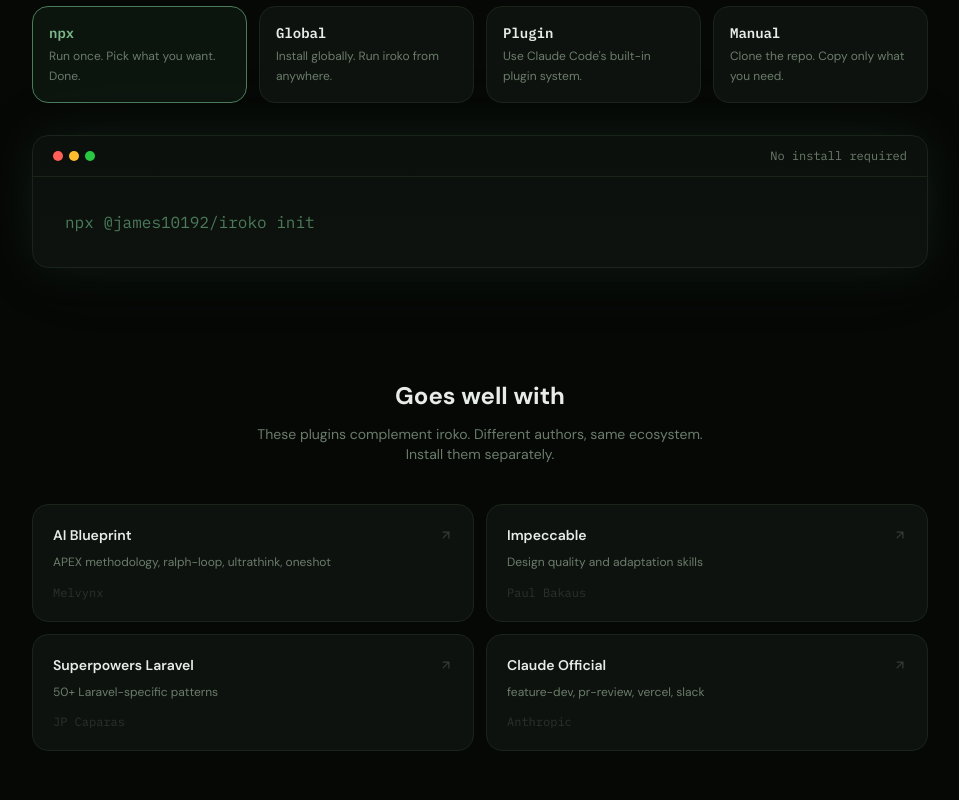
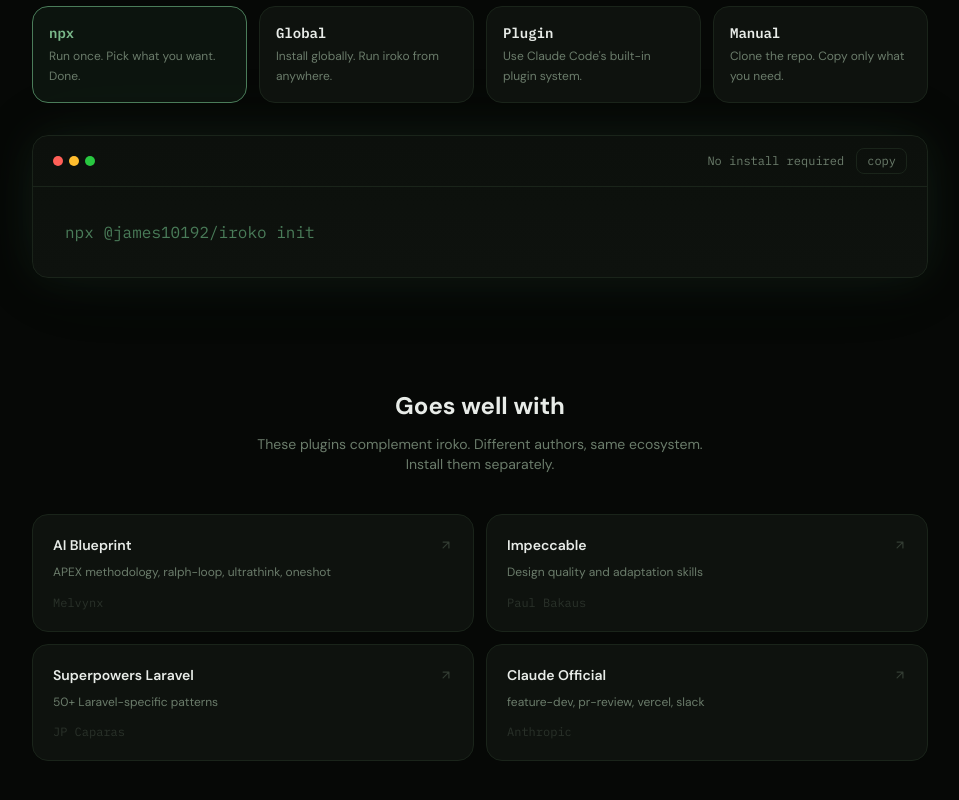
Before and after one commit to James10192/iroko-site, a Next.js app: page / in a window 1280 px wide. Shown: the part 4962-5762 px from the top of the page, without its empty margins (160-1119 px from the left). Built offline with nearby package versions, Linux system fonts and the light colour scheme.

Commit message:
feat: add copy button to install terminal

```diff
--- a/components/install-section.tsx
+++ b/components/install-section.tsx
@@ -43,9 +43,16 @@
 
 export function InstallSection() {
   const [active, setActive] = useState("npx");
+  const [copied, setCopied] = useState(false);
   const ref = useFadeIn();
   const refPlugins = useFadeIn();
   const method = METHODS.find((m) => m.id === active)!;
+
+  const copyCommand = () => {
+    navigator.clipboard.writeText(method.command);
+    setCopied(true);
+    setTimeout(() => setCopied(false), 2000);
+  };
 
   return (
     <section className="px-6 py-28 md:py-36 border-t border-border">
@@ -97,7 +104,15 @@
                 <span className="w-2.5 h-2.5 rounded-full" />
                 <span className="w-2.5 h-2.5 rounded-full" />
               </div>
-              <span className="text-muted text-xs font-mono">{method.note}</span>
+              <div className="flex items-center gap-3">
+                <span className="text-muted text-xs font-mono">{method.note}</span>
+                <button
+                  onClick={copyCommand}
+                  className="text-muted hover:text-accent text-xs font-mono px-2.5 py-1 rounded-lg border border-border hover:border-accent/40 transition-all duration-200 cursor-pointer"
+                >
+                  {copied ? "copied ✓" : "copy"}
+                </button>
+              </div>
             </div>
             <pre className="p-6 md:p-8 text-accent text-sm md:text-base whitespace-pre-wrap font-mono leading-relaxed">
               {method.command}
```
